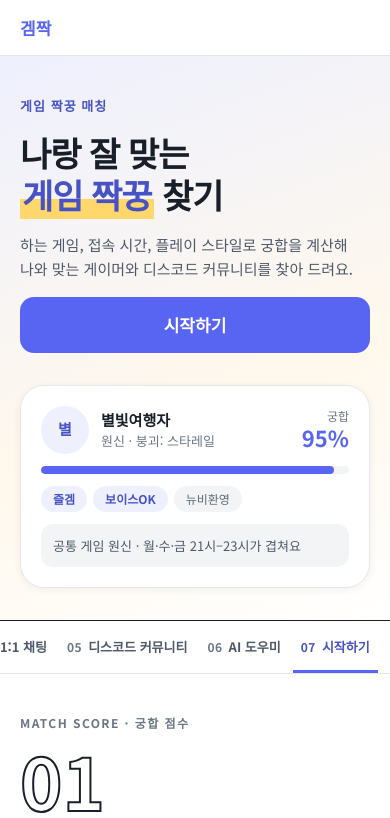
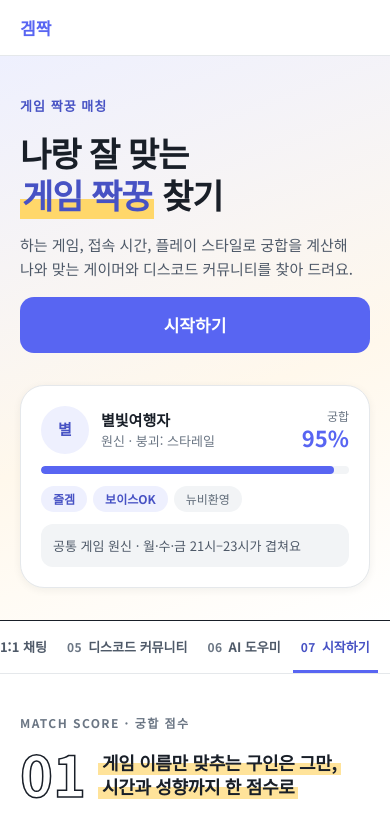
Before and after one commit to Susucorn/gemjjak, a React (Vite) app: page /login in a window 390 px wide. Shown: the top 818 px of the page. Built offline with nearby package versions, Linux system fonts and the light colour scheme; no server answers.

Commit message:
Keep the section number beside its title on mobile
Smaller number and title on phones so every two-line title fits at 360px and up.

Co-Authored-By: Claude Opus 5.5 <noreply@anthropic.com>

```diff
--- a/src/pages/landing/Landing.module.css
+++ b/src/pages/landing/Landing.module.css
@@ -263,7 +263,7 @@
 
 .featureHeading {
   display: flex;
-  flex-direction: column;
+  align-items: flex-end;
   gap: var(--space-3);
 }
 
@@ -271,14 +271,15 @@
 .bigNumber {
   flex: none;
   color: transparent;
-  font-size: 72px;
+  font-size: 56px;
   font-weight: 700;
   line-height: 0.9;
-  -webkit-text-stroke: 2px var(--color-text-primary);
+  -webkit-text-stroke: 1.5px var(--color-text-primary);
 }
 
 .featureTitle {
-  font-size: var(--font-size-xl);
+  min-width: 0;
+  font-size: 18px;
   line-height: 1.35;
   letter-spacing: -0.02em;
 }
@@ -732,13 +733,12 @@
   }
 
   .featureHeading {
-    flex-direction: row;
-    align-items: flex-end;
     gap: var(--space-4);
   }
 
   .bigNumber {
     font-size: 96px;
+    -webkit-text-stroke-width: 2px;
   }
 
   .featureTitle {
```
